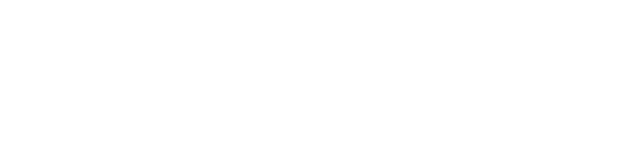
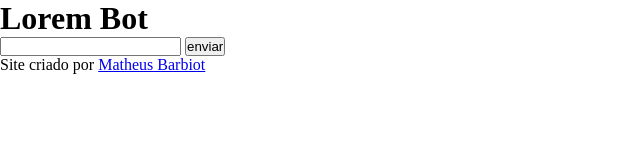
Before and after one commit to Matheus-Barbiot/message-lorem-bot, a plain HTML site: page index.html in a window 1280 px wide. Shown: the whole page, without its empty margins (0-640 px from the left). Drawn offline with Linux system fonts and the light colour scheme.

Commit message:
Colocando Tags Nescessárias

```diff
--- a/index.html
+++ b/index.html
@@ -9,13 +9,23 @@
 </head>
 <body>
     <header>
-
+        <h1>
+            <h1>Lorem Bot</h1>
+        </h1>
     </header>
     <main>
+        <section>
+            <div id="mensagens">
 
+            </div>
+            <div id="forms">
+                <input type="text" id="msg">
+                <input type="button" value="enviar">
+            </div>
+        </section>
     </main>
     <footer>
-
+        <p>Site criado por <a href="https://github.com/matheus-barbiot" target="_blank">Matheus Barbiot</a></p>
     </footer>
 
     <script src="script.js"></script>
```
